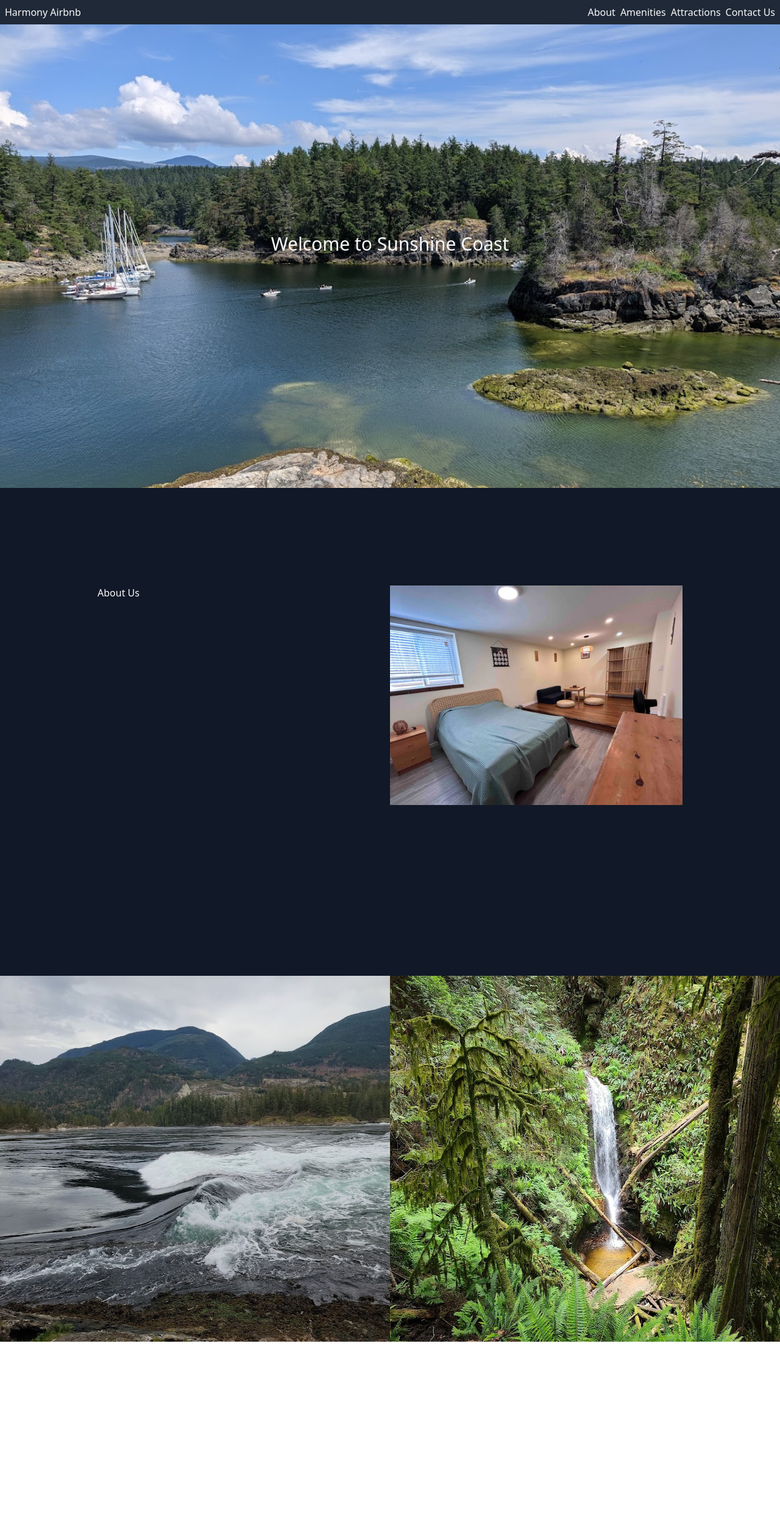
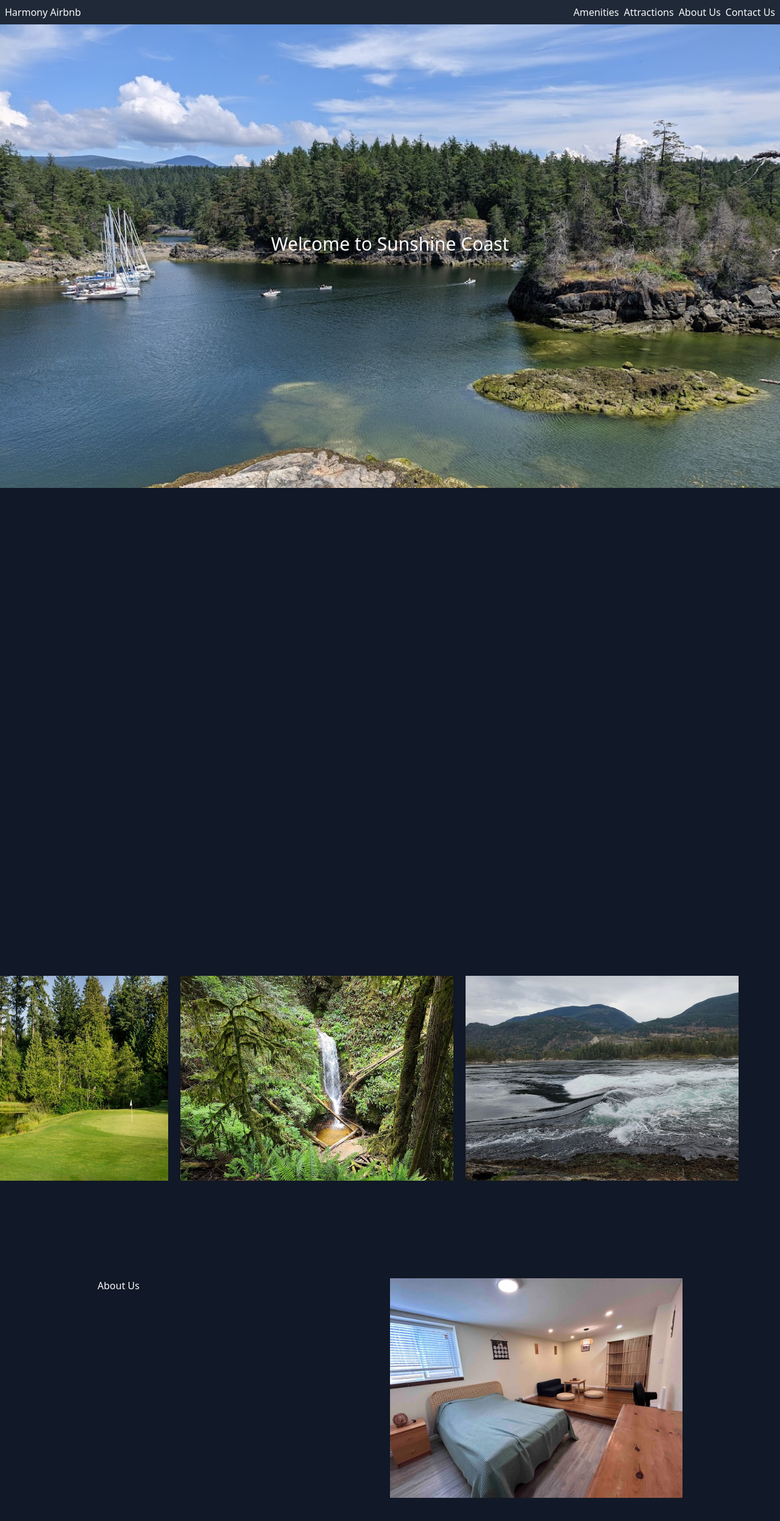
Before and after one commit to everett2002/airbnb-website, a React (Vite) app in the folder airbnb-website/: page / in a window 1280 px wide. Shown: the top 2494 px of the page at 61% size. Before the commit the page ends 2200 px from the top, so only its background shows below. Built offline with nearby package versions, Linux system fonts and the light colour scheme.

Commit message:
Implemented moving toolbar

```diff
--- a/airbnb-website/src/App.tsx
+++ b/airbnb-website/src/App.tsx
@@ -4,35 +4,38 @@ import whirlpool from './assets/whirlpool.jpg'
 import forestwaterfall from './assets/forest-waterfall.jpg'
 import golf from './assets/golf.jpg'
 import './App.css'
+import ImageBar from './Imagebar'
 
 function App() {
+
   return  <>
-    <div className='fixed bg-gray-800 min-w-full h-10 top-0 text-gray-50 flex items-center justify-between px-2'>
+
+    <div className='fixed bg-gray-800 min-w-full h-10 top-0 text-gray-50 flex items-center justify-between px-2 z-10'>
       <h2>Harmony Airbnb</h2>
       <ul className='flex space-x-2'>
-        <li>About</li>
-        <li>Amenities</li>
-        <li>Attractions</li>
-        <li>Contact Us</li>
+        <li className='hover:text-gray-500'>Amenities</li>
+        <li className='hover:text-gray-500'>Attractions</li>
+        <li className='hover:text-gray-500'>About Us</li>
+        <li className='hover:text-gray-500'>Contact Us</li>
       </ul>
     </div>
 
 
-    <div className='min-h-screen flex items-center justify-center bg-coast bg-no-repeat bg-cover bg-fixed'>
+    <div className={`min-h-screen flex items-center justify-center bg-coast bg-no-repeat bg-cover bg-fixed`}>
       <h1 className='text-3xl text-gray-50'>Welcome to Sunshine Coast</h1>
     </div>
+    <div className='bg-gray-900 min-w-full h-screen'>
 
-    <div className=' bg-gray-900 h-[100vh] text-gray-50 grid items-center justify-center'>
+</div>
+
+    <ImageBar />
+
+
+    <div className=' bg-gray-900 h-[100vh] text-gray-50 grid items-center justify-center '>
       <div className='grid md:grid-cols-2 grid-rows-2 w-[75vw] h-[60vh]'>
         <h2>About Us</h2>
         <img src={room} alt="..." />
-        </div>
       </div>
-
-    <div className='flex overflow-hidden'>
-      <img className='w-[50vw] h-[75vh]' src={whirlpool} alt="" />
-      <img className='w-[50vw] h-[75vh]' src={forestwaterfall} alt="" />
-      <img className='w-[50vw] h-[75vh]' src={golf} alt="" />
     </div>
   </>
 
--- /dev/null
+++ b/airbnb-website/src/Imagebar.tsx
@@ -0,0 +1,34 @@
+import React, { useState, useEffect } from 'react';
+import './index.css'; // Import your CSS file
+import whirlpool from './assets/whirlpool.jpg'
+import forestwaterfall from './assets/forest-waterfall.jpg'
+import golf from './assets/golf.jpg'
+
+const ImageBar = () => {
+  const [scrollPosition, setScrollPosition] = useState(0);
+
+  const handleScroll = () => {
+    setScrollPosition(window.scrollY);
+  };
+
+  useEffect(() => {
+    window.addEventListener('scroll', handleScroll);
+    return () => {
+      window.removeEventListener('scroll', handleScroll);
+    };
+  }, []);
+
+  return (
+    <div className='overflow-hidden bg-gray-900'>
+    <div className="flex scroll-smooth space-x-5" style={{ transform: `translateX(-${640-(scrollPosition*0.25)}px)` }}>
+      <img src={whirlpool} className='w-[50vh] md:w-[35vw]' alt="Image 1" />
+      <img src={golf} className='w-[50vh] md:w-[35vw]' alt="Image 2" />
+      <img src={forestwaterfall} className='w-[50vh] md:w-[35vw]' alt="Image 3" />
+      <img src={whirlpool} className='w-[50vh] md:w-[35vw]' alt="Image 3" />
+      {/* Add more images here */}
+    </div>
+    </div>
+  );
+};
+
+export default ImageBar;
```
Also changed, not shown: airbnb-website/src/index.css (line endings or trailing spaces).
